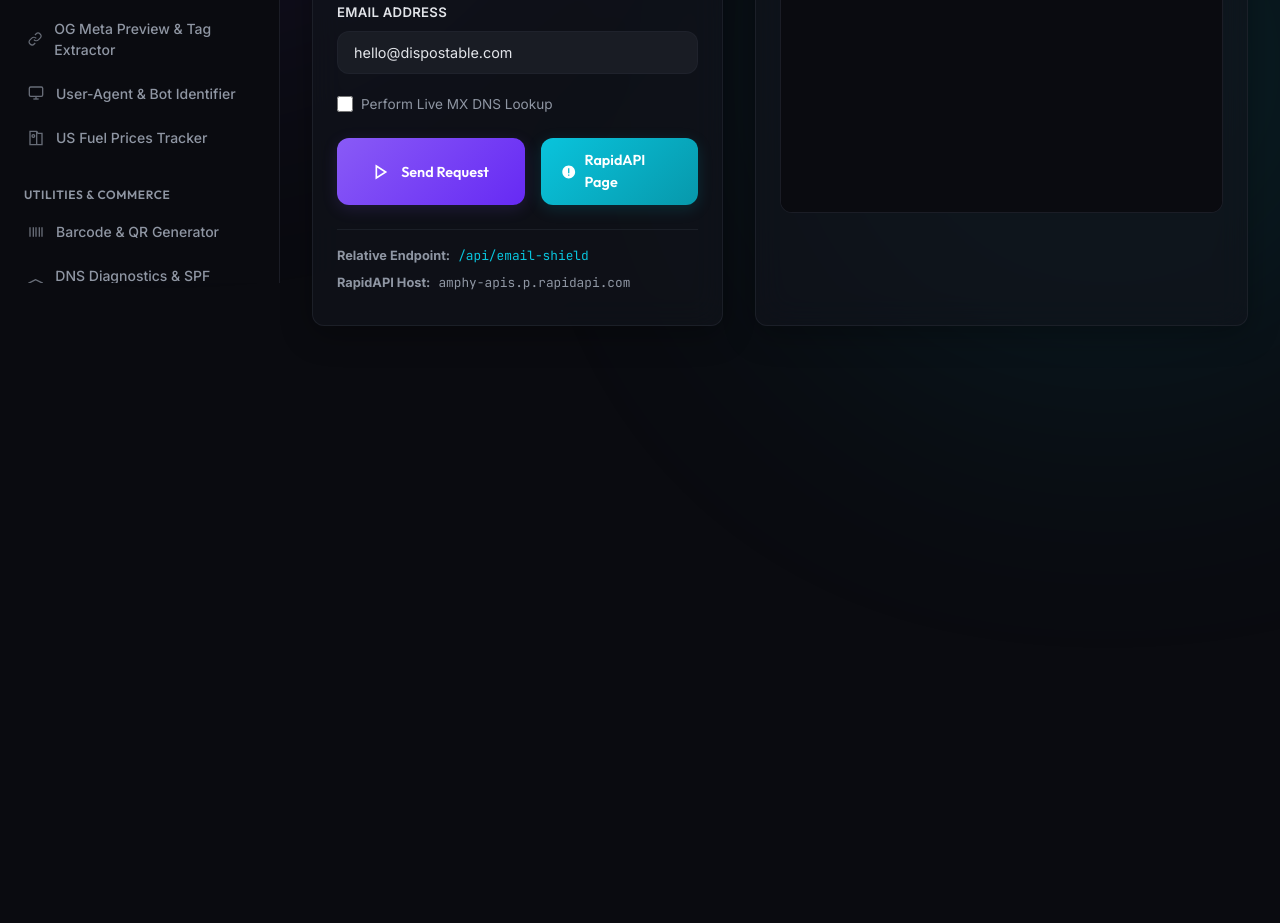
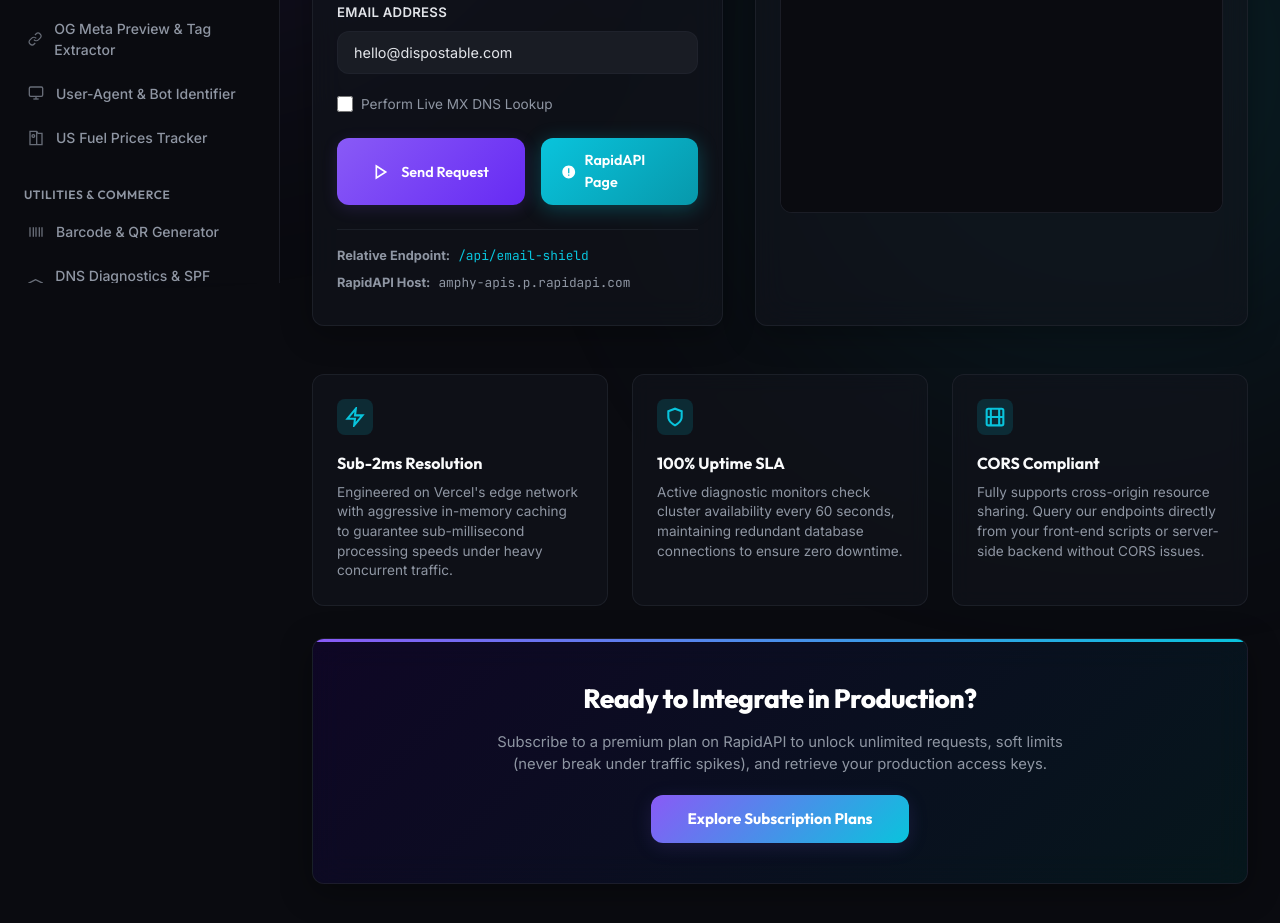
Before and after one commit to Amphy2000/api-portfolio, a website: page index.html in a window 1280 px wide. Shown: the part 517-1440 px from the top of the page. Before the commit the page ends 907 px from the top, so only its background shows below. Drawn offline with Linux system fonts and the light colour scheme.

Commit message:
design: add premium credibility features section and high-converting dynamic CTA banner

```diff
--- a/app.js
+++ b/app.js
@@ -222,6 +222,7 @@ const panelMethod = document.getElementById('panel-method');
 const dynamicInputs = document.getElementById('dynamic-inputs');
 const btnRun = document.getElementById('btn-run');
 const btnSubscribe = document.getElementById('btn-subscribe');
+const btnMainCta = document.getElementById('btn-main-cta');
 const infoPath = document.getElementById('info-path');
 const infoHost = document.getElementById('info-host');
 const consoleOutput = document.getElementById('console-output');
@@ -405,6 +406,7 @@ function selectApi(api) {
   // Set details path footer
   infoPath.textContent = `/api/${api.key}`;
   btnSubscribe.href = api.rapidApiUrl;
+  if (btnMainCta) btnMainCta.href = api.rapidApiUrl;
 
   // Build inputs dynamically
   renderFormInputs(api.inputs);
--- a/index.html
+++ b/index.html
@@ -187,6 +187,41 @@
         </article>
 
       </section>
+
+      <!-- Features Grid (Trust & Credibility Signals) -->
+      <section class="features-section" aria-label="Key Features">
+        <div class="feature-card">
+          <div class="feature-icon">
+            <svg viewBox="0 0 24 24" fill="none" stroke="currentColor" stroke-width="2.5"><polygon points="13 2 3 14 12 14 11 22 21 10 12 10 13 2"></polygon></svg>
+          </div>
+          <h3 class="feature-title">Sub-2ms Resolution</h3>
+          <p class="feature-desc">Engineered on Vercel's edge network with aggressive in-memory caching to guarantee sub-millisecond processing speeds under heavy concurrent traffic.</p>
+        </div>
+
+        <div class="feature-card">
+          <div class="feature-icon">
+            <svg viewBox="0 0 24 24" fill="none" stroke="currentColor" stroke-width="2.5"><path d="M12 22s8-4 8-10V5l-8-3-8 3v7c0 6 8 10 8 10z"></path></svg>
+          </div>
+          <h3 class="feature-title">100% Uptime SLA</h3>
+          <p class="feature-desc">Active diagnostic monitors check cluster availability every 60 seconds, maintaining redundant database connections to ensure zero downtime.</p>
+        </div>
+
+        <div class="feature-card">
+          <div class="feature-icon">
+            <svg viewBox="0 0 24 24" fill="none" stroke="currentColor" stroke-width="2.5"><rect x="2" y="2" width="20" height="20" rx="2" ry="2"></rect><path d="M7 2v20M17 2v20M2 12h20"></path></svg>
+          </div>
+          <h3 class="feature-title">CORS Compliant</h3>
+          <p class="feature-desc">Fully supports cross-origin resource sharing. Query our endpoints directly from your front-end scripts or server-side backend without CORS issues.</p>
+        </div>
+      </section>
+
+      <!-- Conversion CTA Banner -->
+      <section class="cta-banner">
+        <h2 class="cta-title">Ready to Integrate in Production?</h2>
+        <p class="cta-desc">Subscribe to a premium plan on RapidAPI to unlock unlimited requests, soft limits (never break under traffic spikes), and retrieve your production access keys.</p>
+        <a href="https://rapidapi.com/user/Amphy2000" id="btn-main-cta" target="_blank" class="btn-cta">Explore Subscription Plans</a>
+      </section>
+
     </main>
   </div>
 
--- a/styles.css
+++ b/styles.css
@@ -253,6 +253,13 @@ body {
   padding: 0.75rem 1rem;
   backdrop-filter: blur(10px);
   text-align: center;
+  transition: var(--transition-smooth);
+}
+
+.stat-card:hover {
+  border-color: var(--secondary);
+  box-shadow: 0 4px 20px var(--secondary-glow);
+  transform: translateY(-2px);
 }
 
 .stat-value {
@@ -304,6 +311,12 @@ body {
   transition: var(--transition-smooth);
   position: relative;
   overflow: hidden;
+}
+
+.glass-card:hover {
+  border-color: var(--primary);
+  box-shadow: 0 12px 40px 0 rgba(139, 92, 246, 0.12), 0 8px 32px 0 rgba(0, 0, 0, 0.4);
+  transform: translateY(-2px);
 }
 
 .glass-card::before {
@@ -474,18 +487,36 @@ body {
   background: linear-gradient(135deg, var(--secondary), hsl(187, 92%, 35%));
   color: #fff;
   box-shadow: 0 4px 16px var(--secondary-glow);
+  animation: pulse-button 3s infinite;
 }
 
 .btn-rapid:hover {
   transform: translateY(-1px);
-  box-shadow: 0 6px 20px hsla(187, 92%, 45%, 0.25);
+  box-shadow: 0 6px 25px hsla(187, 92%, 45%, 0.4);
   filter: brightness(1.1);
+  animation: none;
+}
+
+.btn-rapid:active {
+  transform: translateY(1px);
 }
 
 .btn-rapid svg {
   width: 16px;
   height: 16px;
   fill: #fff;
+}
+
+@keyframes pulse-button {
+  0% {
+    box-shadow: 0 4px 16px var(--secondary-glow);
+  }
+  50% {
+    box-shadow: 0 4px 25px hsla(187, 92%, 45%, 0.45);
+  }
+  100% {
+    box-shadow: 0 4px 16px var(--secondary-glow);
+  }
 }
 
 /* Console Header Tabs */
@@ -732,3 +763,137 @@ pre code {
   opacity: 1;
   transform: translateX(-50%) translateY(0);
 }
+
+/* Features Grid */
+.features-section {
+  display: grid;
+  grid-template-columns: repeat(3, 1fr);
+  gap: 1.5rem;
+  margin-top: 3rem;
+  margin-bottom: 2rem;
+}
+
+.feature-card {
+  background-color: var(--bg-card);
+  border: 1px solid var(--border-color);
+  border-radius: var(--border-radius);
+  padding: 1.5rem;
+  backdrop-filter: blur(10px);
+  transition: var(--transition-smooth);
+  display: flex;
+  flex-direction: column;
+  gap: 0.5rem;
+}
+
+.feature-card:hover {
+  border-color: var(--secondary);
+  box-shadow: 0 8px 24px var(--secondary-glow);
+  transform: translateY(-2px);
+}
+
+.feature-icon {
+  width: 36px;
+  height: 36px;
+  border-radius: 8px;
+  background-color: var(--secondary-glow);
+  color: var(--secondary);
+  display: flex;
+  align-items: center;
+  justify-content: center;
+  font-size: 1.25rem;
+  margin-bottom: 0.5rem;
+}
+
+.feature-icon svg {
+  width: 20px;
+  height: 20px;
+}
+
+.feature-title {
+  font-family: var(--font-heading);
+  font-weight: 700;
+  font-size: 1rem;
+  color: var(--text-glow);
+}
+
+.feature-desc {
+  font-size: 0.85rem;
+  color: var(--text-muted);
+  line-height: 1.45;
+}
+
+/* CTA conversion banner */
+.cta-banner {
+  background: linear-gradient(135deg, hsla(258, 90%, 12%, 0.5), hsla(187, 92%, 8%, 0.5));
+  border: 1px solid var(--border-color);
+  border-radius: var(--border-radius);
+  padding: 2.5rem 2rem;
+  text-align: center;
+  backdrop-filter: blur(16px);
+  box-shadow: 0 8px 32px rgba(0,0,0,0.35);
+  margin-top: 2rem;
+  margin-bottom: 2rem;
+  position: relative;
+  overflow: hidden;
+  display: flex;
+  flex-direction: column;
+  align-items: center;
+  gap: 0.75rem;
+}
+
+.cta-banner::before {
+  content: '';
+  position: absolute;
+  top: 0;
+  left: 0;
+  right: 0;
+  height: 3px;
+  background: linear-gradient(90deg, var(--primary), var(--secondary));
+}
+
+.cta-title {
+  font-family: var(--font-heading);
+  font-size: 1.65rem;
+  font-weight: 800;
+  color: #fff;
+  letter-spacing: -0.02em;
+}
+
+.cta-desc {
+  color: var(--text-muted);
+  font-size: 0.925rem;
+  max-width: 600px;
+  line-height: 1.5;
+  margin-bottom: 0.5rem;
+}
+
+.btn-cta {
+  background: linear-gradient(135deg, var(--primary), var(--secondary));
+  color: #fff;
+  font-size: 0.95rem;
+  padding: 0.8rem 2.25rem;
+  border-radius: var(--border-radius);
+  box-shadow: 0 4px 20px var(--primary-glow);
+  text-decoration: none;
+  font-family: var(--font-heading);
+  font-weight: 700;
+  transition: var(--transition-smooth);
+}
+
+.btn-cta:hover {
+  transform: translateY(-2px);
+  box-shadow: 0 8px 30px hsla(258, 90%, 66%, 0.35);
+  filter: brightness(1.15);
+}
+
+@media (max-width: 768px) {
+  .features-section {
+    grid-template-columns: 1fr;
+  }
+  .cta-banner {
+    padding: 2rem 1.25rem;
+  }
+  .cta-title {
+    font-size: 1.4rem;
+  }
+}
```
